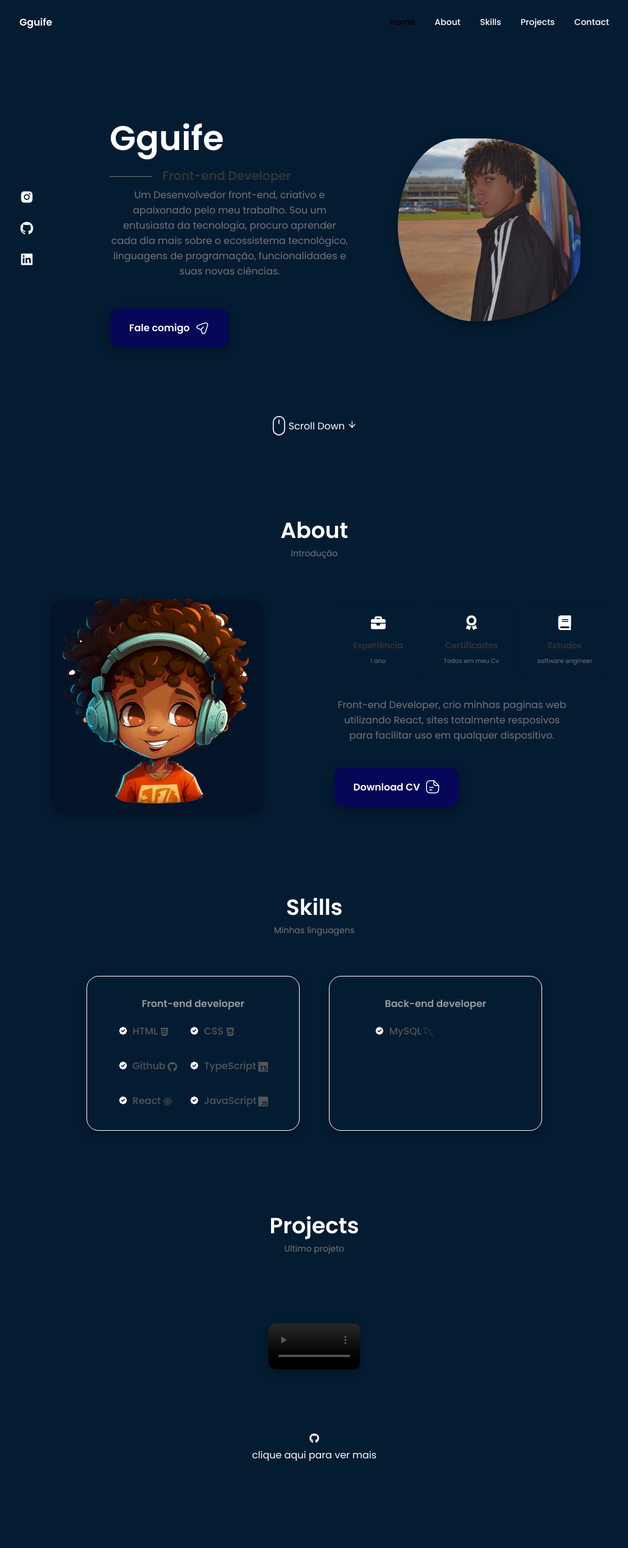
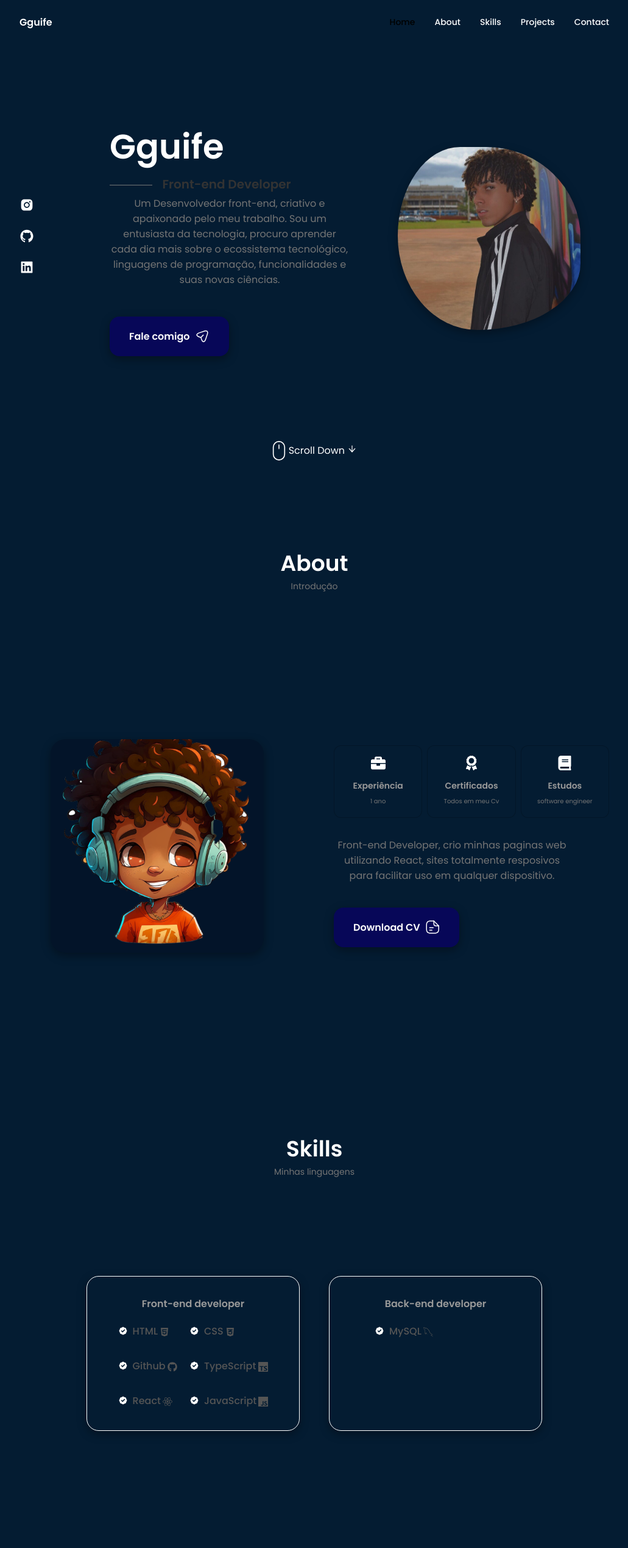
Before and after one commit to Gguife/My-web-portfolio, a React (Create React App) app: page / in a window 1280 px wide. Shown: the top 2538 px of the page at 61% size, without its empty margins (124-1155 px from the left). Built offline with nearby package versions, Linux system fonts and the light colour scheme; grey boxes are pictures that could not be loaded.

Commit message:
finish commit

```diff
--- a/public/index.html
+++ b/public/index.html
@@ -1,10 +1,10 @@
 <!DOCTYPE html>
 <html lang="en">
   <head>
-    <meta charset="utf-8" />
+    <meta charset="UTF-8" />
     <meta http-equiv="X-UA-Compatible" content="IE=edge"/>
     <meta name="viewport" content="width=device-width, initial-scale=1" />
-    <link rel="icon" href="../src/images/eucartoon.png" />
+    <link rel="icon" href="../src/images/eucartoon.png" type="image/png">
     <title>Gguife</title>
   </head>
   <body>
--- a/src/components/about/About.css
+++ b/src/components/about/About.css
@@ -1,9 +1,11 @@
-
-
+.about{
+  height: 100vh;
+}
 .about-container{
   grid-template-columns: repeat(2, 1fr);
   align-items: center;
   column-gap: 4rem;
+  margin-top: 15rem;
 }
 
 .about-img{
@@ -37,6 +39,7 @@
 .about-title{
   font-size: var(--small-font-size);
   font-weight: 700;
+  color: #999;
 }
 
 .about-subtitle{
@@ -55,6 +58,7 @@
   .about-container{
     grid-template-columns: 1fr;
     row-gap: 2.5rem;
+    margin-top: 5rem;
   }
   .about-img{
     width: 220px;
@@ -66,7 +70,6 @@
     padding: 0 5rem;
     margin-bottom: 2rem;
   }
-
 }
 
 /* For medium devices */
@@ -85,3 +88,8 @@
     grid-template-columns: repeat(2, 1fr);
   }
 }
+@media  screen and (min-width: 360px) {
+  .about{
+    height: 120vh;
+  }
+}
--- a/src/components/contact/Contact.css
+++ b/src/components/contact/Contact.css
@@ -73,13 +73,14 @@
   left: 0;
   width: 100%;
   height: 100%;
-  border: 2px solid rgba(0, 0, 0, 0.3);
+  border: 2px solid #333;
   border-radius: 0.75rem;
   background: none;
   color: #FFF;
   outline: none;
   padding: 1.5rem;
   z-index: 1;
+  box-shadow: rgba(0, 0, 0, 0.35) 0px 5px 15px;
 }
 
 .contact-form-tag{
@@ -128,3 +129,14 @@
 @media screen and (max-width: 350px) {
 
 }
+
+
+
+@media screen and (min-width: 1024px) {
+  .contact{
+    height: 100vh;
+  }
+  .contact-container{
+    margin-top: 5rem;
+  }
+}
--- a/src/components/footer/Footer.css
+++ b/src/components/footer/Footer.css
@@ -8,7 +8,7 @@
 
 .footer-title,
 .footer-link{
-  color: var(--title-color);
+  color: #999;
 }
 
 .footer-title{
@@ -21,7 +21,7 @@
 }
 
 .footer-link:hover{
-  color: var(--title-color-dark);
+  color: #FFF;
 }
 
 .footer-list{
--- a/src/components/home/Home.css
+++ b/src/components/home/Home.css
@@ -1,3 +1,8 @@
+.home{
+  display: grid;
+  height: 100vh;
+}
+
 .home-container{
   row-gap: 7rem;
 }
--- a/src/components/projects/Projects.css
+++ b/src/components/projects/Projects.css
@@ -1,3 +1,6 @@
+.projects{
+  height: 90vh;
+}
 .project-last{
   display: flex;
   align-items: center;
@@ -15,7 +18,8 @@ video{
   transition: .5s;
 }
 video:hover{
-  width: 50.5%;
+  opacity: .5;
+  width: 48%;
 }
 
 .projects-total{
@@ -25,17 +29,25 @@ video:hover{
 .projects-total a{
   color: #FFF;
 }
+.projects-total p{
+  color: #999;
+
+}
 
 @media screen and (max-width: 992px) {
   video{
-    width: 70%;
+    width: 80%;
   }
   video:hover{
-    width: 72%;
+    width: 80%;
+    opacity: 1;
   }
 }
 @media screen and (max-width: 576px) {
   video{
-    width: 80%;
+    width: 90%;
+  }
+  .projects{
+    height: 70vh;
   }
 }
--- a/src/components/projects/Projects.jsx
+++ b/src/components/projects/Projects.jsx
@@ -13,7 +13,7 @@ export const Projects = () => {
       </div>
       <div className="projects-total">
         <a href="https://github.com/Gguife"> <FaGithub /><br/>
-        clique aqui para ver mais</a>
+        <p>clique aqui para ver mais</p></a>
       </div>
 
     </section>
--- a/src/components/skills/Skills.css
+++ b/src/components/skills/Skills.css
@@ -2,6 +2,7 @@
   grid-template-columns: repeat(2, 350px);
   column-gap: 3rem;
   justify-content: center;
+  margin-top: 10rem;
 }
 
 .skills-content{
@@ -80,7 +81,10 @@
 }
 
 /* For small devices */
-@media screen and (max-width: 350px) {
+@media screen and (max-width: 375px) {
+  .skills-container{
+    margin-top: 5rem;
+  }
   .skills-box{
     column-gap: 1.25rem;
   }
@@ -89,3 +93,9 @@
     font-size: var(--small-font-size);
   }
 }
+
+
+
+.skills{
+  height: 90vh;
+}
```
